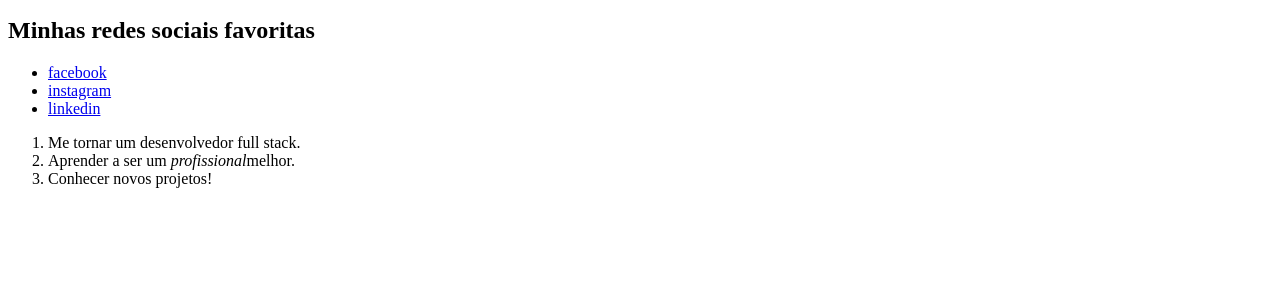
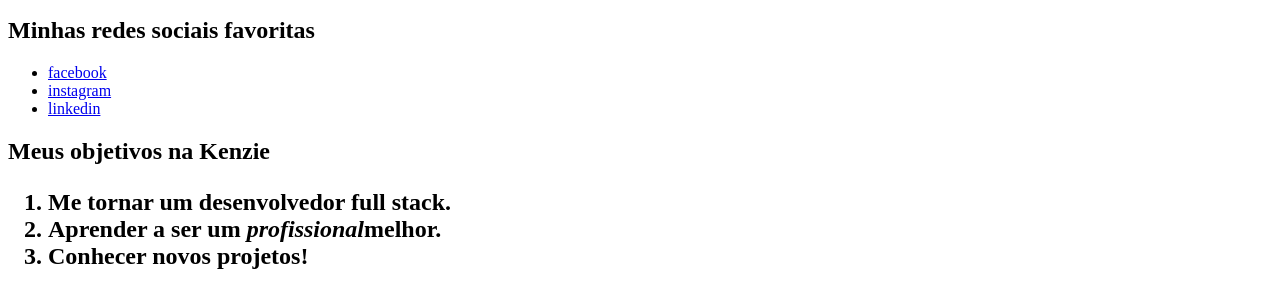
Before and after one commit to lucas429a/Database-movies, a plain HTML site: page index.html in a window 1280 px wide. Shown: the part 119-426 px from the top of the page. Drawn offline with Linux system fonts and the light colour scheme.

Commit message:
Update index.html

```diff
--- a/index.html
+++ b/index.html
@@ -24,6 +24,7 @@
                 </ul>
             </section>
             <section>
+                <h2>Meus objetivos na Kenzie<k2/>
                 <ol>
                     <li>Me tornar um desenvolvedor full stack.</li>
                     <li>Aprender a ser um <em>profissional</em>melhor.</li>
```
